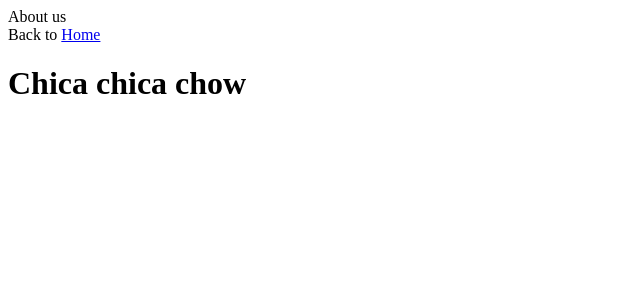
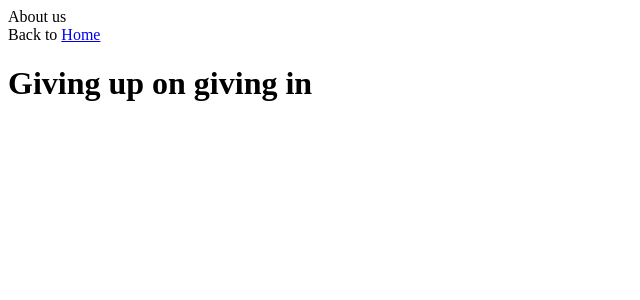
Before and after one commit to Elir-Mahad/notes, a Next.js app: page /about in a window 1280 px wide. Shown: the top 300 px of the page, without its empty margins (0-640 px from the left). Built offline with nearby package versions, Linux system fonts and the light colour scheme; no server answers.

Commit message:
Remove next-optimized-images package and remove the required png packagee. Asked a question on a next issue referring to this problem and also created a issue for the next-optimizationrepo and asked for help.

```diff
--- a/next.config.js
+++ b/next.config.js
@@ -3,11 +3,9 @@
 // (But you could use ES2015 features supported by your Node.js version)
 
 const debug = process.env.NODE_ENV !== "production";
-const withPlugins = require("next-compose-plugins");
-const optimizedImages = require("next-optimized-images");
 
 module.exports = {
   assetPrefix: !debug ? "/notes/" : "",
 };
 
-module.exports = withPlugins([optimizedImages]);
+// module.exports = withPlugins([optimizedImages]);
--- a/package.json
+++ b/package.json
@@ -8,9 +8,7 @@
     "deploy": "rm -rf node_modules/.cache && next build && next export && touch out/.nojekyll && git add out/ && git commit -m \"Deploy Next.js to gh-pages\" && git subtree push --prefix out origin gh-pages"
   },
   "dependencies": {
-    "imagemin-optipng": "^8.0.0",
     "next": "latest",
-    "next-optimized-images": "^2.6.2",
     "react": "^17.0.2",
     "react-dom": "^17.0.2"
   },
--- a/pages/about.js
+++ b/pages/about.js
@@ -1,6 +1,4 @@
 import Link from "next/link";
-// import Image from "next/image";
-// import testpic2 from "../assets/rio-skywalker-95.jpeg";
 export default function About() {
   return (
     <div>
@@ -10,8 +8,7 @@ export default function About() {
         <Link href="/" as={process.env.BACKEND_URL + "/"}>
           <a>Home</a>
         </Link>
-        <h1>Chica chica chow</h1>
-        {/* <img src={testpic2} /> */}
+        <h1>Giving up on giving in</h1>
       </div>
     </div>
   );
--- a/pages/index.js
+++ b/pages/index.js
@@ -1,6 +1,5 @@
 import Link from "next/link";
-// import Image from "next/image";
-// import testpic1 from "../assets/component-hierarchy.png";
+
 //
 export default function Home() {
   return (
@@ -10,7 +9,6 @@ export default function Home() {
         <a>About</a>
       </Link>
       <h1>My name is slim shady</h1>
-      {/* <img src={testpic1} /> */}
     </div>
   );
 }
```
Also changed, not shown: 1 other file (tests, documents, lock files or other folders).
